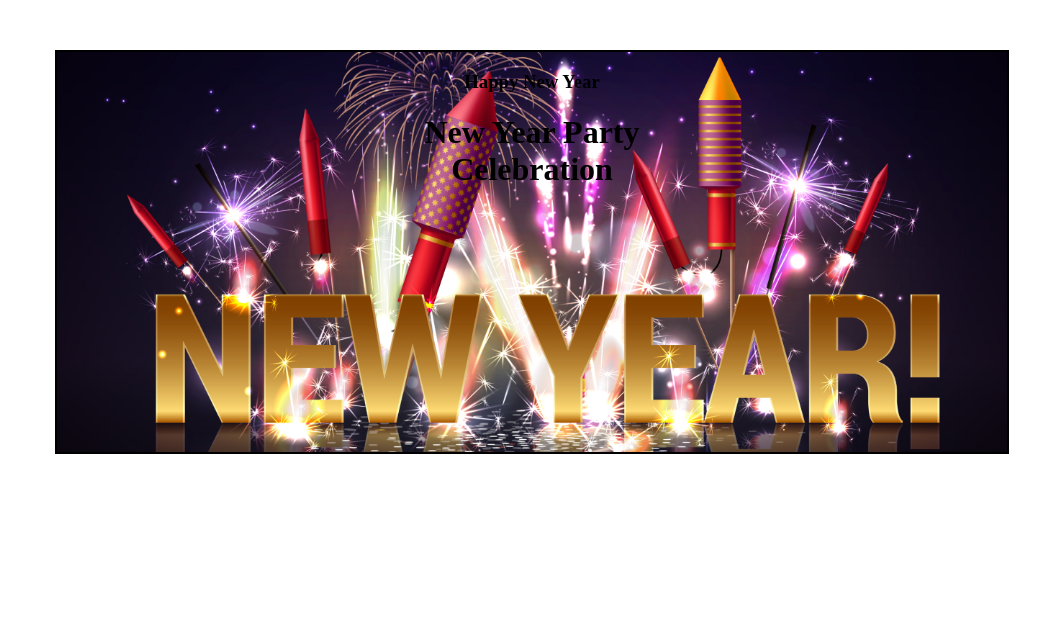
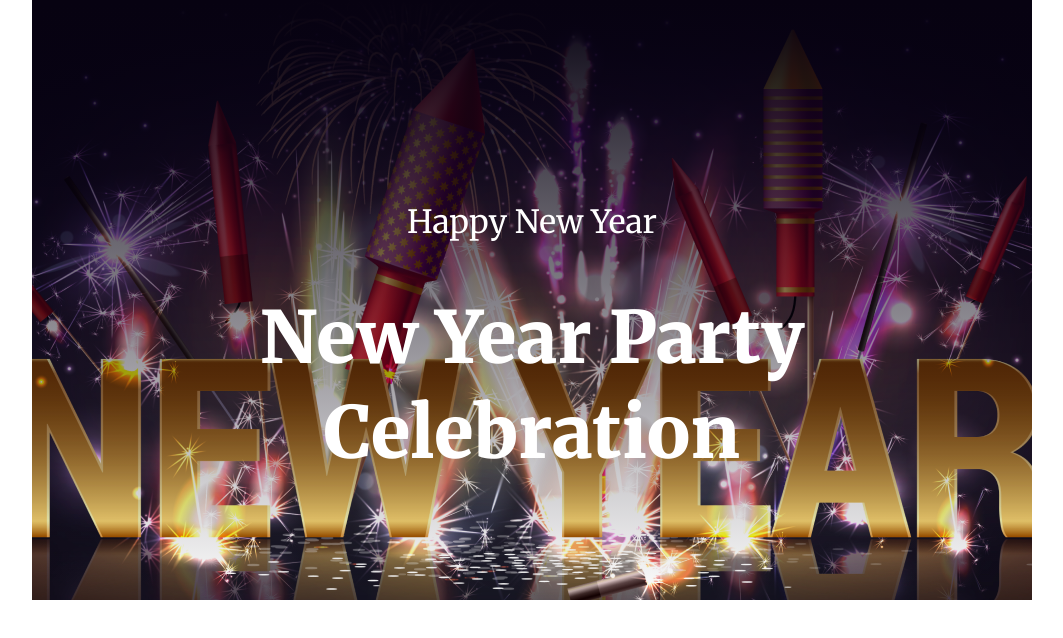
Before and after one commit to FahimTRS/New-year-website, a plain HTML site: page index.html in a window 1280 px wide. Shown: the whole page, without its empty margins (108-1171 px from the left). Drawn offline with Linux system fonts and the light colour scheme.

Commit message:
banner added new one

```diff
--- a/index.html
+++ b/index.html
@@ -9,8 +9,8 @@
   <body>
     <header>
       <div class="header-tittle">
-        <h3>Happy New Year</h3>
-        <h1>New Year Party <br> Celebration </h1>
+        <h3 class="Merriweather-text" >Happy New Year</h3>
+        <h1 class="Merriweather-text">New Year Party <br> Celebration </h1>
       </div>
     </header>
     <main>
--- a/styles/style.css
+++ b/styles/style.css
@@ -16,28 +16,39 @@ body{
 /* header section */
 
 header{
-    border: 2px solid black;
-    margin: 50px auto;
-    width: 95%;
-   height: 400px;
+    margin: 0px auto;
+    width: 100%;
+   height: 600px;
     text-align: center;
-    background: url(../images/Banner\ Image.png);
+    background: linear-gradient(#070211, #07021100),  url(../images/Banner\ Image.png);
     background-position: center;
     background-size: cover;
+    /* linear-gradient(80deg, #070211 0%, rgba(7, 2, 17, 0) 100%), */
+}
+header .header-tittle{
+    text-align: center;
+    padding-top: 170px;
+}
 
+.header-tittle h3{
+    color: #FFF;
+    text-align: center;
+    font-size: 32px;
+    font-weight: 400;
 
+}
+.header-tittle h1{
+ color: #FFF;
+text-align: center;
+font-size: 72px;
+font-weight: 900;
+line-height: 95px;
 }
 
 
 
+/* cate section */
 
-
-
-
-
-/* (80deg, #070211 0%, rgba(7, 2, 17, 0) 100%), */
-
-/* cate section */
 .cate{
     margin: 120px auto;
     text-align: center;
```
